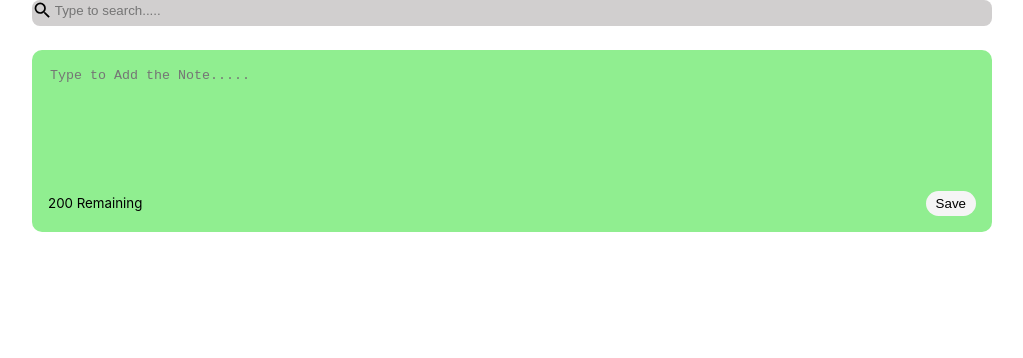
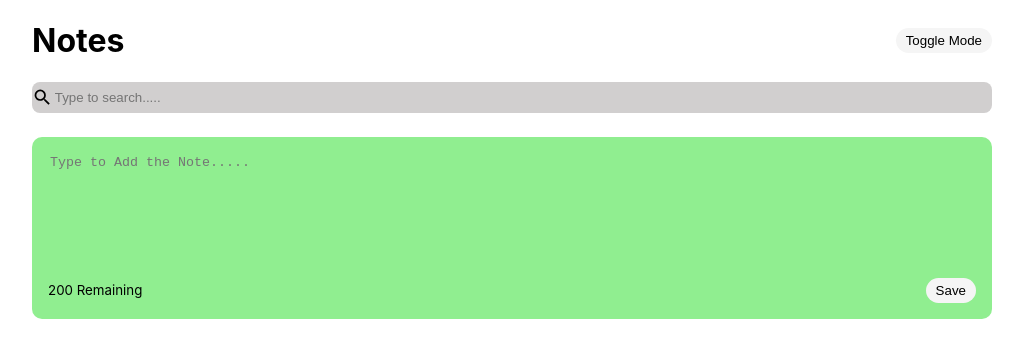
Before and after one commit to lucky-2104/Notes-WebApp, a React (Create React App) app in the folder notes-app/: page / in a window 1280 px wide. Shown: the top 358 px of the page, without its empty margins (128-1151 px from the left). Built offline with nearby package versions, Linux system fonts and the light colour scheme.

Commit message:
Added the Toogle button and its working and working of search bar still bug remains

```diff
--- a/notes-app/src/App.js
+++ b/notes-app/src/App.js
@@ -1,10 +1,32 @@
 import NotesList from './components/NotesList';
 import Search from './components/Search';
-import { useState } from 'react';
+import Header from './components/Header';
+import { useEffect, useState } from 'react';
 import { nanoid } from 'nanoid';
-// import AddNote from './components/AddNote';
+
 const App = () => {
   const [notes, setNotes] = useState([]);
+
+  const [searchText, setSearchText] = useState('');
+
+  const [darkMode, setDarkMode] = useState(false);
+
+
+  useEffect(() => {
+
+    const savedNotes = JSON.parse(localStorage.getItem('react-notes-app-data'));
+
+    if (savedNotes) {
+      setNotes(savedNotes);
+    }
+
+  },[]);
+
+  useEffect(() => {
+    localStorage.setItem('react-notes-app-data',
+    JSON.stringify(notes));
+  }, [notes]);
+
 
   const addNote = (text) => {
     const date = new Date();
@@ -23,13 +45,20 @@ const App = () => {
   };
 
   return (
+    <div className={`${darkMode && 'dark-mode'}`}>
+      <div className="container">
+            <Header handleDarkMode={setDarkMode} />
+            <Search handleSeachNote = {setSearchText} />
+            <NotesList notes={notes.filter((note) =>
+              note.text.toLowerCase().includes(searchText.toLowerCase())
+            )}
+              handleAddNote={addNote}
+              handleDeleteNote={deleteNote} />
+        </div>
+    </div>
 
-    <div className="container">
-      <Search />
-      <NotesList notes={notes} handleAddNote={addNote}
-        handleDeleteNote={deleteNote} />
 
-    </div>
+
   )
 };
 
--- /dev/null
+++ b/notes-app/src/components/Header.js
@@ -0,0 +1,22 @@
+import React from "react";
+const Header = ({handleDarkMode}) =>
+{
+    return (
+        <div className="header">
+            <h1>
+                Notes
+            </h1>
+            <button onClick={() =>
+                handleDarkMode(
+                    (previousDarkMode) =>!previousDarkMode
+                )
+            }
+            className="save">
+                Toggle Mode
+            </button>
+
+        </div>
+    )
+}
+
+export default Header;
--- a/notes-app/src/components/Search.js
+++ b/notes-app/src/components/Search.js
@@ -1,13 +1,13 @@
 import React from "react";
 
 import { MdSearch } from "react-icons/md";
-const Search = () => {
+const Search = ({handleSeachNote}) => {
     return (
         <div className="Search">
             <MdSearch className="search-icons" size='1.3em' />
-            <input type = 'text' placeholder="Type to search....."/>
-
-
+            <input onChange={(event) =>
+                handleSeachNote(event.target.value)}
+                type='text' placeholder="Type to search....." />
         </div>
     )
 };
--- a/notes-app/src/index.css
+++ b/notes-app/src/index.css
@@ -13,6 +13,20 @@ code {
 }
 
 
+.header{
+  display: flex;
+  align-items: center;
+  justify-content: space-between;
+
+}
+
+.dark-mode{
+  background-color: black;
+}
+
+.dark-mode h1{
+  color : white;
+}
 
 .container{
   max-width: 960px;
@@ -20,6 +34,7 @@ code {
   margin-left: auto;
   padding-right: 15px;
   padding-left: 15px;
+  min-height: 100vh;
 }
 
 .notes-list{
@@ -86,6 +101,7 @@ textarea:focus{
   align-items: center;
   background-color: rgb(209, 207, 207);
   border-radius: 8px;
+  padding-top: 5px;
   padding-bottom:5px;
   margin-bottom: 1.5em;
   text-align: center;
```
